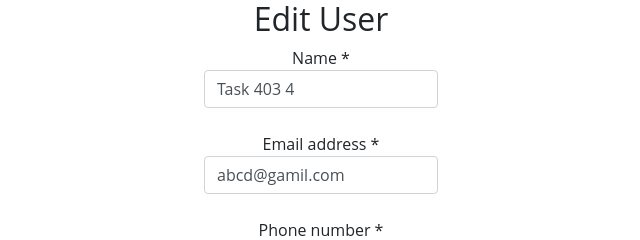
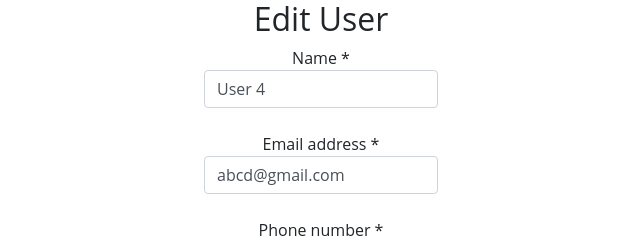
Before and after one commit to Vamshi900/nikhil_27dec20, a React (Create React App) app: page /edituser/1 in a window 1280 px wide. Shown: the top 240 px of the page, without its empty margins (319-959 px from the left). Built offline with nearby package versions, Linux system fonts and the light colour scheme.

Commit message:
updating a better data set

```diff
--- a/src/App.js
+++ b/src/App.js
@@ -5,9 +5,7 @@ import {
   Switch,
   Route,
 } from "react-router-dom";
-
 import Home from './Containers/Home';
-// import UserDetails from './Containers/UserForm';
 import UserForm from './Containers/NewUserForm';
 import EditUserForm from './Containers/EditUserForm';
 
--- a/src/reducers/tableSlice.js
+++ b/src/reducers/tableSlice.js
@@ -1,7 +1,7 @@
 import { createSlice } from '@reduxjs/toolkit'
 
 function createData(id, randomSelection) {
-  return { id, name: `Task 403 ${randomSelection}`, phone: '9000202161' + randomSelection, email: 'abcd@gamil.com', gender: 'male', locations: 'Delhi,Mumbai' };
+  return { id, name: `User ${randomSelection}`, phone: '900000000' + randomSelection, email: 'abcd@gmail.com', gender: 'male', locations: 'Delhi,Mumbai' };
 }
 
 function getData(num) {
```
